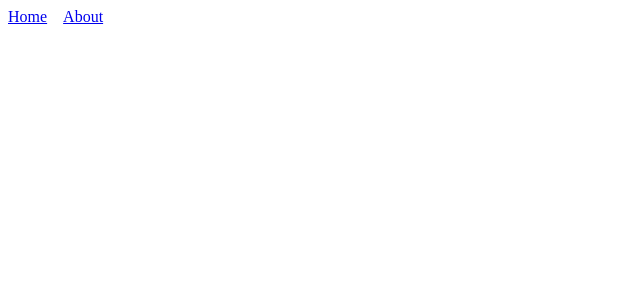
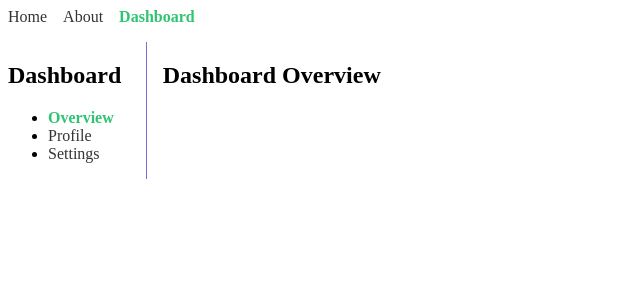
Before and after one commit to APaud3l/jun25-react-routes, a React (Vite) app: page /dashboard in a window 1280 px wide. Before the commit this address had no page. Shown: the top 300 px of the page, without its empty margins (0-640 px from the left). Built offline with nearby package versions, Linux system fonts and the light colour scheme.

Commit message:
Defined DashboardLayout page and other child pages rendering within it

```diff
--- a/src/App.jsx
+++ b/src/App.jsx
@@ -1,38 +1,30 @@
 import { Routes, Route, Link, NavLink } from "react-router-dom";
 import HomePage from "./pages/HomePage";
 import AboutPage from "./pages/AboutPage";
+import {NavBar} from "./components/NavBar";
+import DashboardLayout from "./pages/DashboardLayout";
+import DashboardProfile from "./pages/DashboardProfile";
+import DashboardSettings from "./pages/DashboardSettings";
+import DashboardHome from "./pages/DashboardHome";
 
 function App() {
   return (
     <>
-      <nav>
-        {/* Navigation using Link  */}
-        {/* <Link to="/">Home</Link>
-      <Link to="/about">About</Link> */}
-
-        {/* Navitaion using NavLink */}
-        <NavLink
-          to="/"
-          style={({ isActive }) => ({
-            marginRight: "1rem",
-            fontWeight: isActive ? "bold" : "normal",
-          })}
-        >
-          Home
-        </NavLink>
-        <NavLink
-          to="/about"
-          style={({ isActive }) => ({
-            marginRight: "1rem",
-            fontWeight: isActive ? "bold" : "normal",
-          })}
-        >
-          About
-        </NavLink>
-      </nav>
+      <NavBar />
       <Routes>
+        {/* top-level routes */}
         <Route path="/" element={<HomePage />} />
         <Route path="/about" element={<AboutPage />} />
+
+        {/* dashboard layout + nested routes */}
+        <Route path="/dashboard" element={<DashboardLayout />}>
+          <Route index element={<DashboardHome />} />
+          <Route path="profile" element={<DashboardProfile />} />
+          <Route path="settings" element={<DashboardSettings />} />
+        </Route>
+
+        {/* 404 route */}
+        <Route path="*" element={<h2>404 Page Not Found</h2>} />
       </Routes>
     </>
   );
--- /dev/null
+++ b/src/components/NavBar.jsx
@@ -0,0 +1,44 @@
+import { styled } from "styled-components";
+import { NavLink } from 'react-router-dom';
+
+const StyledNav = styled.nav`
+  margin-bottom: 1rem;
+`;
+
+const StyledNavLink = styled(NavLink)`
+    margin-right: 1rem;
+    text-decoration: none;
+    color: #333;
+
+    &.active {
+        font-weight: bold;
+        color: #30c472ff;
+    }
+
+    &:hover {
+        text-decoration: underline;
+    }
+`;
+
+function NavBar() {
+  return (
+    <StyledNav>
+      {/* Navigation using Link  */}
+      {/* <Link to="/">Home</Link>
+      <Link to="/about">About</Link> */}
+
+      {/* Navitaion using StyledNavLink */}
+      <StyledNavLink to="/" end>
+        Home
+      </StyledNavLink>
+      <StyledNavLink to="/about">
+        About
+      </StyledNavLink>
+      <StyledNavLink to="/dashboard">
+        Dashboard
+      </StyledNavLink>
+    </StyledNav>
+  );
+}
+
+export {NavBar, StyledNavLink};
--- /dev/null
+++ b/src/pages/DashboardHome.jsx
@@ -0,0 +1,7 @@
+function DashboardHome(){
+    return(
+        <h2>Dashboard Overview</h2>
+    )
+}
+
+export default DashboardHome;
--- /dev/null
+++ b/src/pages/DashboardLayout.jsx
@@ -0,0 +1,30 @@
+import { NavLink, Outlet } from "react-router-dom";
+import { StyledNavLink } from "../components/NavBar";
+
+function DashboardLayout() {
+  return (
+    <div style={{ display: "flex", gap: "1rem" }}>
+      <aside>
+        <h2>Dashboard</h2>
+        <ul>
+          <li>
+            <StyledNavLink to="/dashboard" end>Overview</StyledNavLink>
+          </li>
+          <li>
+            <StyledNavLink to="/dashboard/profile">Profile</StyledNavLink>
+          </li>{" "}
+          <li>
+            <StyledNavLink to="/dashboard/settings">Settings</StyledNavLink>
+          </li>
+        </ul>
+      </aside>
+
+      <main style={{ borderLeft: "1px solid #7a6cd7ff", paddingLeft: "1rem" }}>
+        {/* Supposed to have components that dynamically change based on which aside nav is clicked */}
+        <Outlet />
+      </main>
+    </div>
+  );
+}
+
+export default DashboardLayout;
--- /dev/null
+++ b/src/pages/DashboardProfile.jsx
@@ -0,0 +1,7 @@
+function DashboardProfile(){
+    return(
+        <h2>Your Profile Here...</h2>
+    )
+}
+
+export default DashboardProfile;
--- /dev/null
+++ b/src/pages/DashboardSettings.jsx
@@ -0,0 +1,7 @@
+function DashboardSettings(){
+    return(
+        <h2>Dashboard Settings</h2>
+    )
+}
+
+export default DashboardSettings;
```
